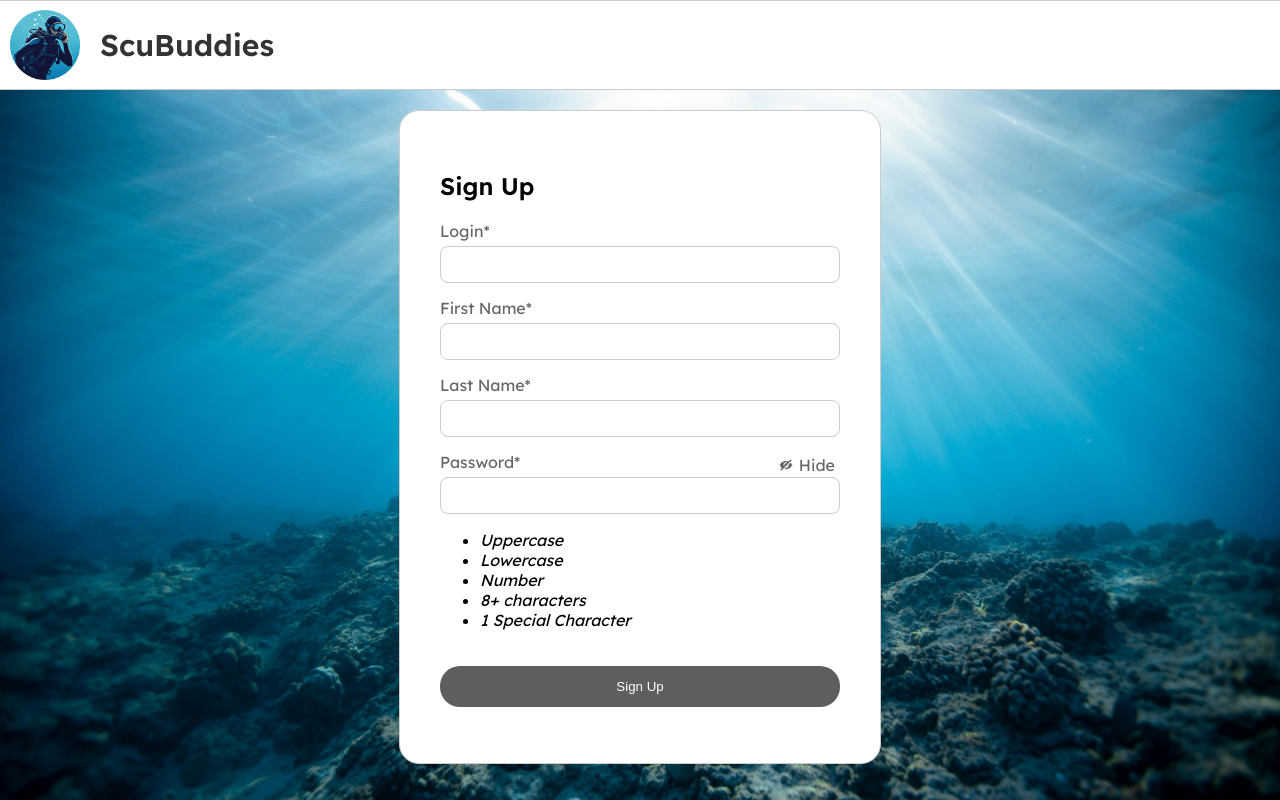
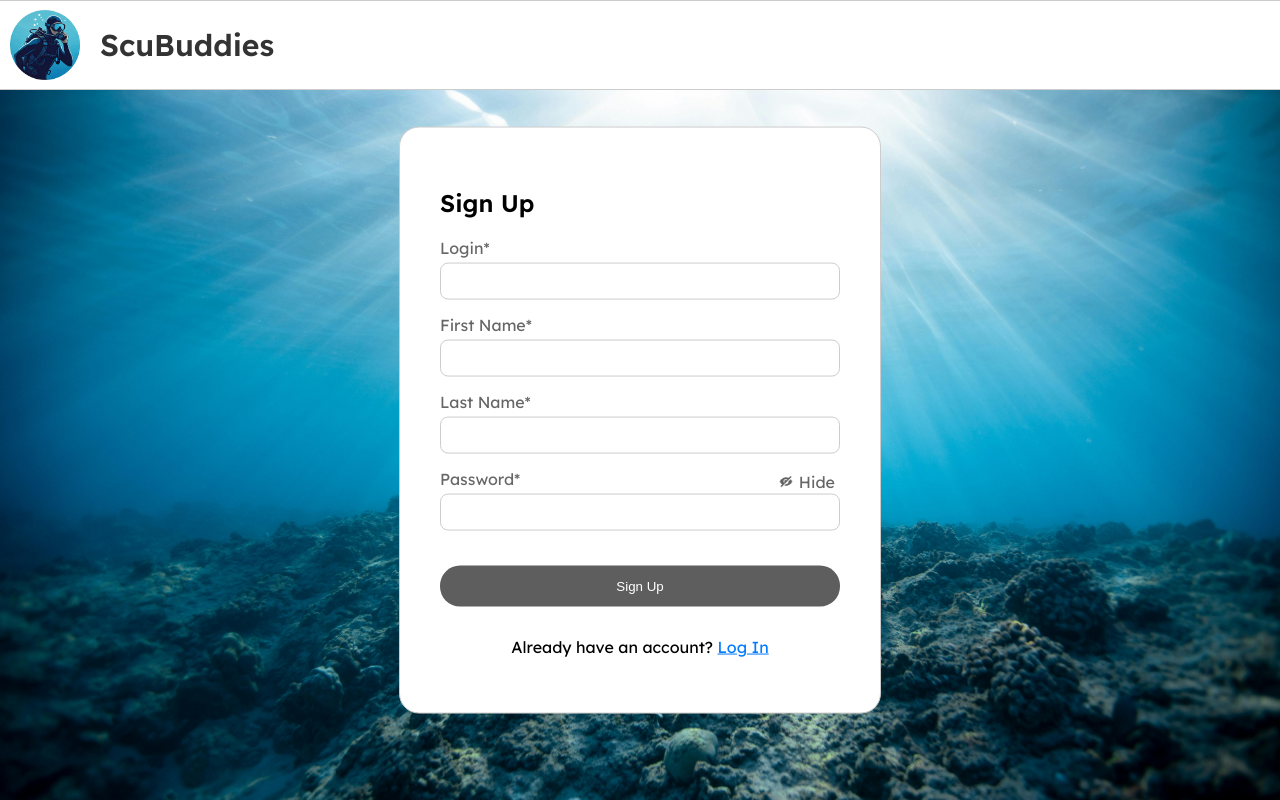
Before and after one commit to DVidal1205/contact-manager, a PHP site: page /register.html in a window 1280 px wide. Run offline with PHP 8.4, Linux system fonts and the light colour scheme.

Commit message:
password fields

```diff
--- a/css/styles.css
+++ b/css/styles.css
@@ -10,6 +10,12 @@ body {
     height: 100vh;
     margin: 0;
     position: relative;
+}
+
+.screen-container {
+    height: 100vh;
+    width: 100vw;
+    overflow: hidden;
 }
 
 .header-container {
@@ -38,6 +44,13 @@ header {
     margin-top: 20px;
 }
 
+.centered-absolute {
+    position: absolute;
+    top: 50%;
+    left: 50%;
+    transform: translate(-50%, -50%);
+}
+
 .logo {
     width: 70px;
     height: 70px;
--- a/index.html
+++ b/index.html
@@ -9,14 +9,14 @@
     <link rel="preconnect" href="https://fonts.gstatic.com" crossorigin>
     <link href="https://fonts.googleapis.com/css2?family=Lexend:wght@100..900&display=swap" rel="stylesheet">
 </head>
-<body>
+<body class="screen-container">
     <div class="header-container">
         <header>
             <img src="img/Scu_logo.png" alt="ScuBuddies Logo" class="logo">
             <h1>ScuBuddies</h1>
         </header>
     </div>
-    <div class="container">
+    <div class="container centered-absolute">
         <div class="content">
             <div class="login-box">
                 <h2>Log in</h2>
--- a/register.html
+++ b/register.html
@@ -1,84 +1,66 @@
 <html>
-
     <head>
         <title>ScuBuddies - Sign Up</title>
-
         <link rel="stylesheet" href="css/styles.css">
         <link rel="preconnect" href="https://fonts.googleapis.com">
         <link rel="preconnect" href="https://fonts.gstatic.com" crossorigin>
         <link href="https://fonts.googleapis.com/css2?family=Lexend:wght@100..900&display=swap" rel="stylesheet">
-
     </head>
-
-<body>
+    <body class="screen-container">
         <div class="header-container">
             <header>
                 <img src="img/Scu_logo.png" alt="ScuBuddies Logo" class="logo">
                 <h1>ScuBuddies</h1>
             </header>
         </div>
-
-    <div class="container">
+    <div class="container centered-absolute">
         <div class="content">
             <div class="login-box">
+                <h2>Sign Up</h2>
+                <form id="registerForm">
 
-                <h2>Sign Up</h2>
-
-                <form id="registerForm">
                     <label for="username">Login* </label>
-
                     <input type="text" id="login" name="login" required>
 
                     <label for="username">First Name* </label>
-
                     <input type="text" id="first-name" name="first-name" required>
 
                     <label for="username">Last Name* </label>
-
                     <input type="text" id="last-name" name="last-name" required>
 
                     <label for="password">Password*</label>
-
                     <div class="password-container">
                         <input type="password" id="password" name="password" required>
-
                         <span class="toggle-password">
-
-
                             <img src="img/hide.png" alt="Hide" class="hide-icon"> Hide
                         </span>
                     </div>
-                    <div class = "password-criteria">
+                    <div class="password-criteria hidden" id="password-criteria">
                         <ul>
-                            <li class = "criteria">
+                            <li class="criteria" id="uppercase">
                                 <span> <i>Uppercase </i> </span>
                             </li>
-                            <li class = "criteria">
+                            <li class="criteria" id="lowercase">
                                 <span> <i>Lowercase </i> </span>
                             </li>
-                            <li class = "criteria">
+                            <li class="criteria" id="number">
                                 <span> <i>Number</i> </span>
                             </li>
-                            <li class = "criteria">
+                            <li class="criteria" id="character-length">
                                 <span> <i>8+ characters </i> </span>
                             </li>
-                            <li class = "criteria">
-                                <span> <i>1 Special Character </i> </span>
+                            <li class="criteria" id="special-character">
+                                <span> <i>1+ Special Character </i> </span>
                             </li>
-
-
-
-
                         </ul>
                     </div>
+
                     <link rel="stylesheet" href="css/styles.css">
-
-
-                    <button type="submit" class="login-btn">Sign Up</button>
-                    <span id = "regResult"></span>
+                    <button type="submit" class="login-btn" id="signup-btn">Sign Up</button>
+                    <span id="regResult"></span>
                 </form>
+                <p>Already have an account? <a href="index.html">Log In</a></p>
             </div>
             <script defer src="js/register.js"></script>
     </body>
-
 </html>
```
Also changed, not shown: other parts of css/styles.css (+29 -0 lines), js/register.js (+60 -4 lines), img/check.svg (added), img/octagon-x.svg (added). Lines whose indentation alone changed are shown as unchanged.
